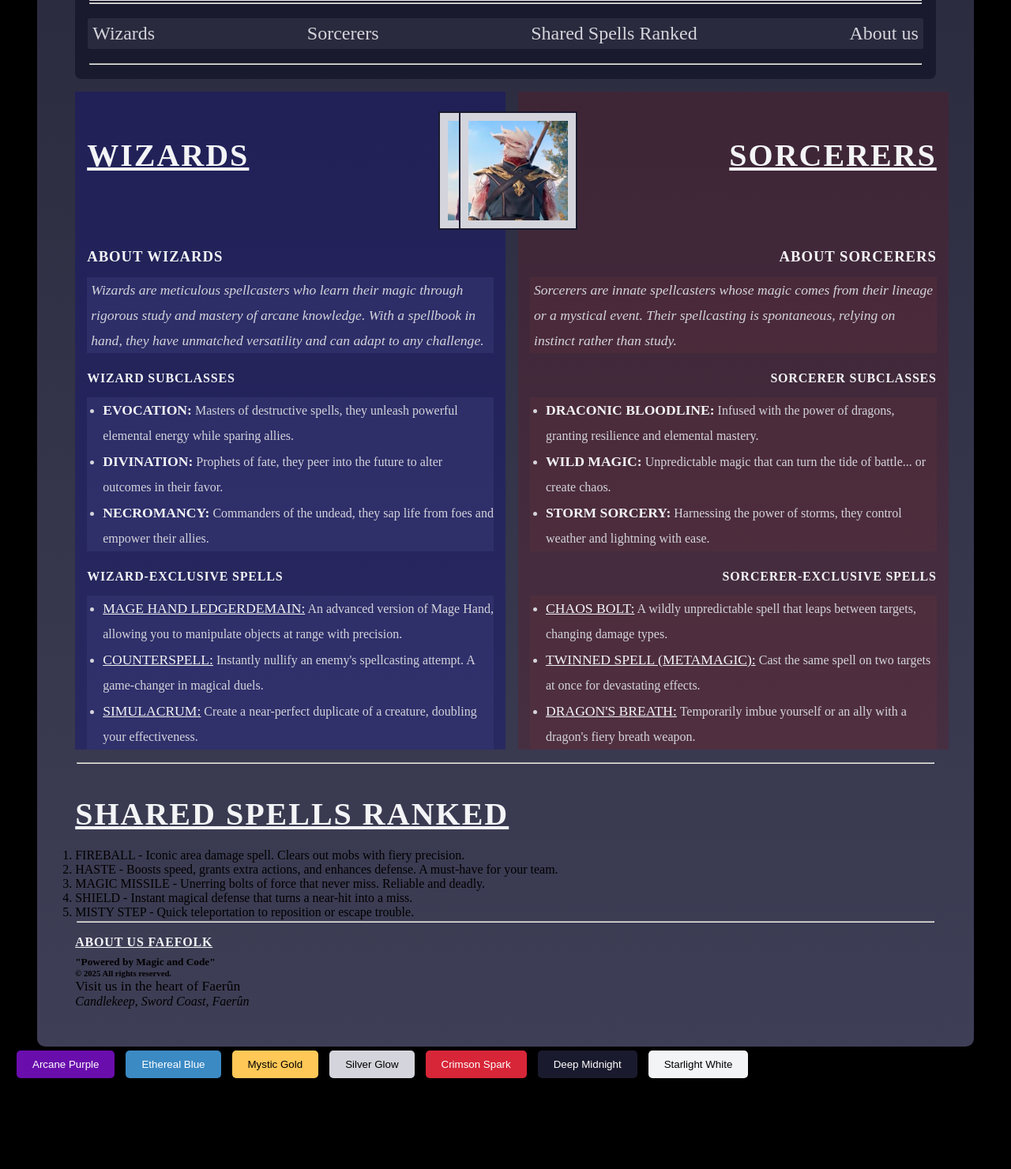
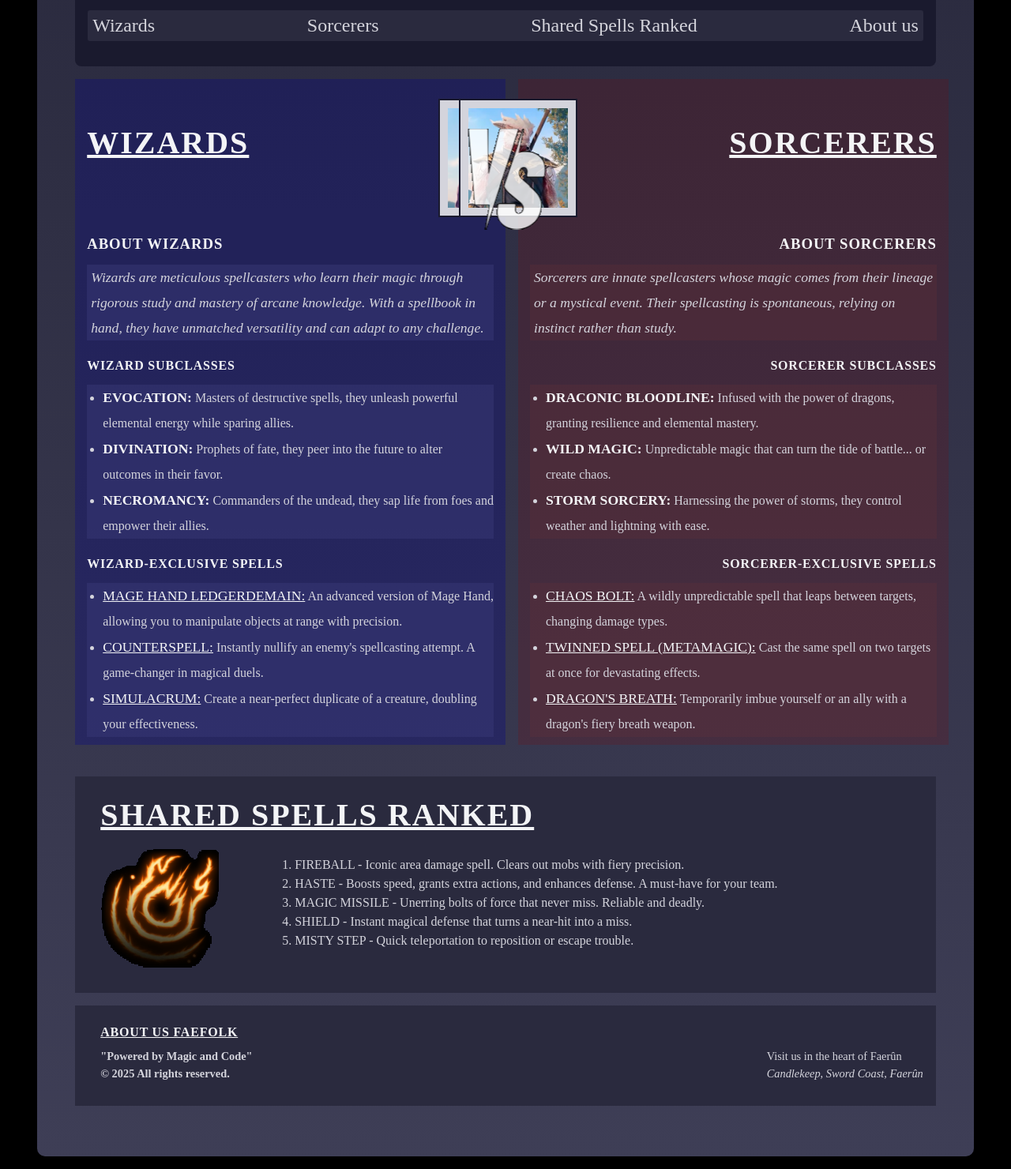
Before and after one commit to lyumii/basic-HTML--oppgave-080125, a plain HTML site: page index.html in a window 1280 px wide. Shown: the part 148-1628 px from the top of the page at 79% size. Before the commit the page ends 1534 px from the top, so only its background shows below. Drawn offline with Linux system fonts and the light colour scheme.

Commit message:
css update

```diff
--- a/index.html
+++ b/index.html
@@ -9,9 +9,7 @@
 <body>
     <div id="wrap">
         <header>
-            <h1>Wizard vs Sorcerer in BG3</h1>
-            <hr>
-            <hr>
+            <h1>Wizard vs Sorcerer in Baldur's Gate 3</h1>
             <nav>
                 <ul>
                     <div class="main-nav-el">
@@ -44,10 +42,11 @@
                     </div>
                 </ul>
             </nav>
-            <hr>
         </header>
+
         <main>
             <div id="main-div">
+                <div id="image-container"><img src="./img/vs.png" alt="vs"></div>
                 <section id="wizards">
                     <div id="wiz-img">
                         <h2 ><u>Wizards</u></h2><img src="./img/Gale_Creation.png" alt="Origin Gale">
@@ -106,9 +105,11 @@
                         </div>
                 </section>
             </div>
-            <hr>
             <section id="shared">
                 <h2><u>Shared Spells Ranked</u></h2>
+                    <div id="ranking">
+                        <img src="./img/Fireball.png" alt="Fireball logo">
+                        <div>
                             <ol>
                                 <li>FIREBALL - Iconic area damage spell. Clears out mobs with fiery precision.</li>
                                 <li>HASTE - Boosts speed, grants extra actions, and enhances defense. A must-have for your team.</li>
@@ -116,23 +117,23 @@
                                 <li>SHIELD - Instant magical defense that turns a near-hit into a miss.</li>
                                 <li>MISTY STEP - Quick teleportation to reposition or escape trouble.</li>
                             </ol>
+                        </div>
+                    </div>
             </section>
         </main>
-        <hr>
         <footer id="footer">
             <h4><u>About us Faefolk</u></h4>
+            <div id="footer-div">
+                <div>
                     <h5>"Powered by Magic and Code"</h5>
                     <h6>© 2025 All rights reserved.</h6>
+                </div>
+                <div>
                     <p>Visit us in the heart of Faerûn</p>
                     <address>Candlekeep, Sword Coast, Faerûn</address>
+                </div>
+            </div>
         </footer>
     </div>
-    <button style="background-color: #6A0DAD; color: white; padding: 10px 20px; border: none; border-radius: 5px; margin: 5px;">Arcane Purple</button>
-    <button style="background-color: #3B8AC4; color: white; padding: 10px 20px; border: none; border-radius: 5px; margin: 5px;">Ethereal Blue</button>
-    <button style="background-color: #FFC857; color: black; padding: 10px 20px; border: none; border-radius: 5px; margin: 5px;">Mystic Gold</button>
-    <button style="background-color: #D4D4DC; color: black; padding: 10px 20px; border: none; border-radius: 5px; margin: 5px;">Silver Glow</button>
-    <button style="background-color: #D72638; color: white; padding: 10px 20px; border: none; border-radius: 5px; margin: 5px;">Crimson Spark</button>
-    <button style="background-color: #1A1A2E; color: white; padding: 10px 20px; border: none; border-radius: 5px; margin: 5px;">Deep Midnight</button>
-    <button style="background-color: #F3F4F6; color: black; padding: 10px 20px; border: none; border-radius: 5px; margin: 5px;">Starlight White</button>
 </body>
 </html>
--- a/style.css
+++ b/style.css
@@ -27,11 +27,8 @@ header {
 h1 {
     font-size: 3em;
     padding-bottom: 0.2em;
+    text-align: center;
 
-}
-
-hr {
-    margin: 2px;
 }
 
 nav {
@@ -71,12 +68,14 @@ nav  ul {
     display: none;
     width: 15em;
 
+
 }
 
 .about-menu li {
     margin: 1px;
     padding: 2px;
     text-align: left;
+    z-index: 20;
 }
 
 .main-nav-el:hover .about-menu {
@@ -104,9 +103,19 @@ nav  ul {
 
 #sorcs, #wizards {
     width: 50%;
-    padding: 25px 15px 0px 15px;
+    padding: 25px 15px 10px 15px;
     color: #D4D4DC;
     line-height: 2em;
+    position: relative;
+}
+
+#image-container {
+    position: absolute;
+    top: 15%;
+    left: 50%;
+    z-index: 10;
+    transform: translate(-50%, -50%);
+    opacity: 0.8;
 }
 
 h2, h3, h4 {
@@ -130,6 +139,8 @@ h2 {
     display: flex;
     gap: 1em;
     width: 100%;
+    position: relative;
+    justify-content: space-between;
 
 }
 
@@ -175,3 +186,40 @@ p {
     padding: 10px;
     background-color: #D4D4DC;
 }
+
+#shared, #footer {
+    background-color: #2A2A3E;
+    color: #D4D4DC;
+    margin: 1em 0;
+    padding-left: 2em;
+    padding-bottom: 2em;
+}
+
+#shared h2, #footer h4 {
+    padding-top: 25px;
+}
+
+#shared ol {
+    padding-left: 1em;
+    line-height: 1.5em;
+}
+
+#ranking {
+    display: flex;
+    gap: 5em;
+}
+
+#ranking div {
+    padding-top: 0.5em;
+}
+
+#footer h5, #footer h6, #footer p, address {
+    padding-top: 5px;
+    font-size: 0.9em;
+}
+
+#footer-div {
+    display: flex;
+    justify-content: space-between;
+    padding-right: 1em;
+}
```
Also changed, not shown: img/Fireball.png (added), img/Fireball.webp (added), img/vs.png (added). Lines whose indentation alone changed are shown as unchanged.
